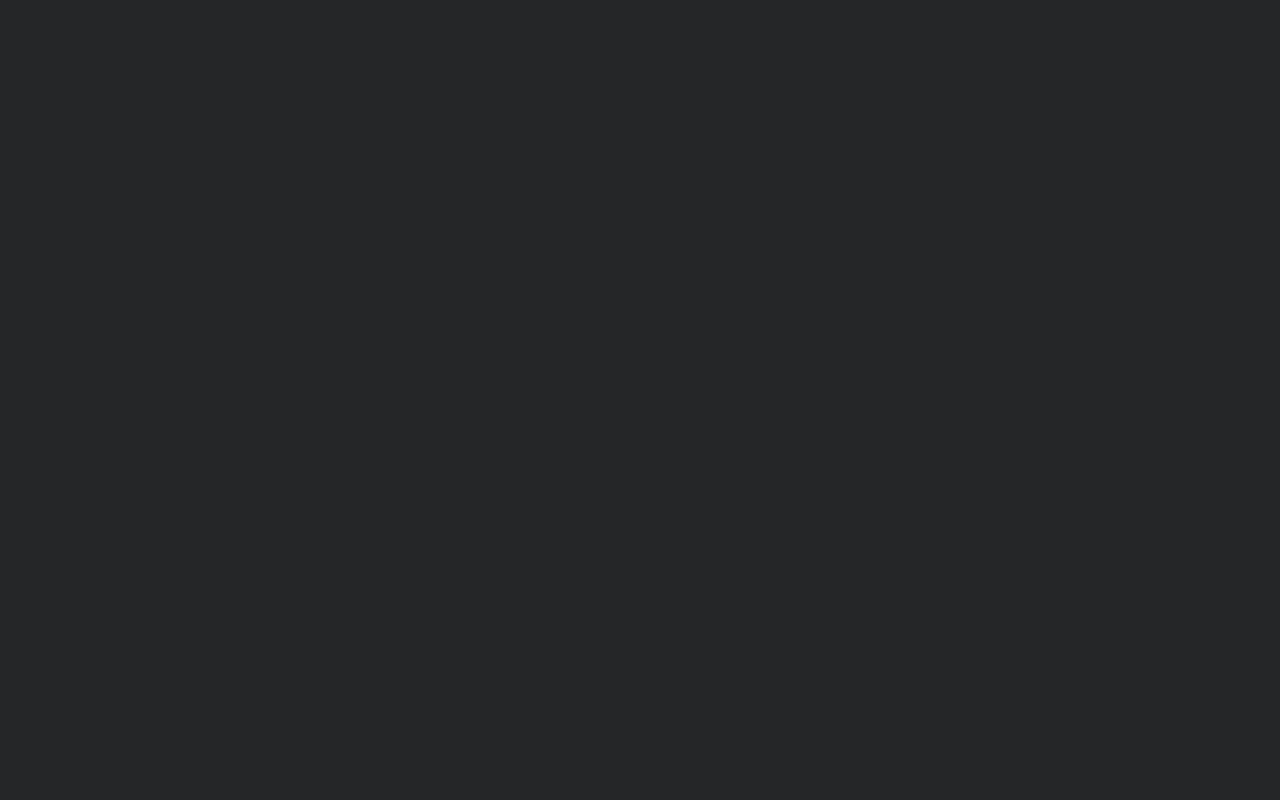
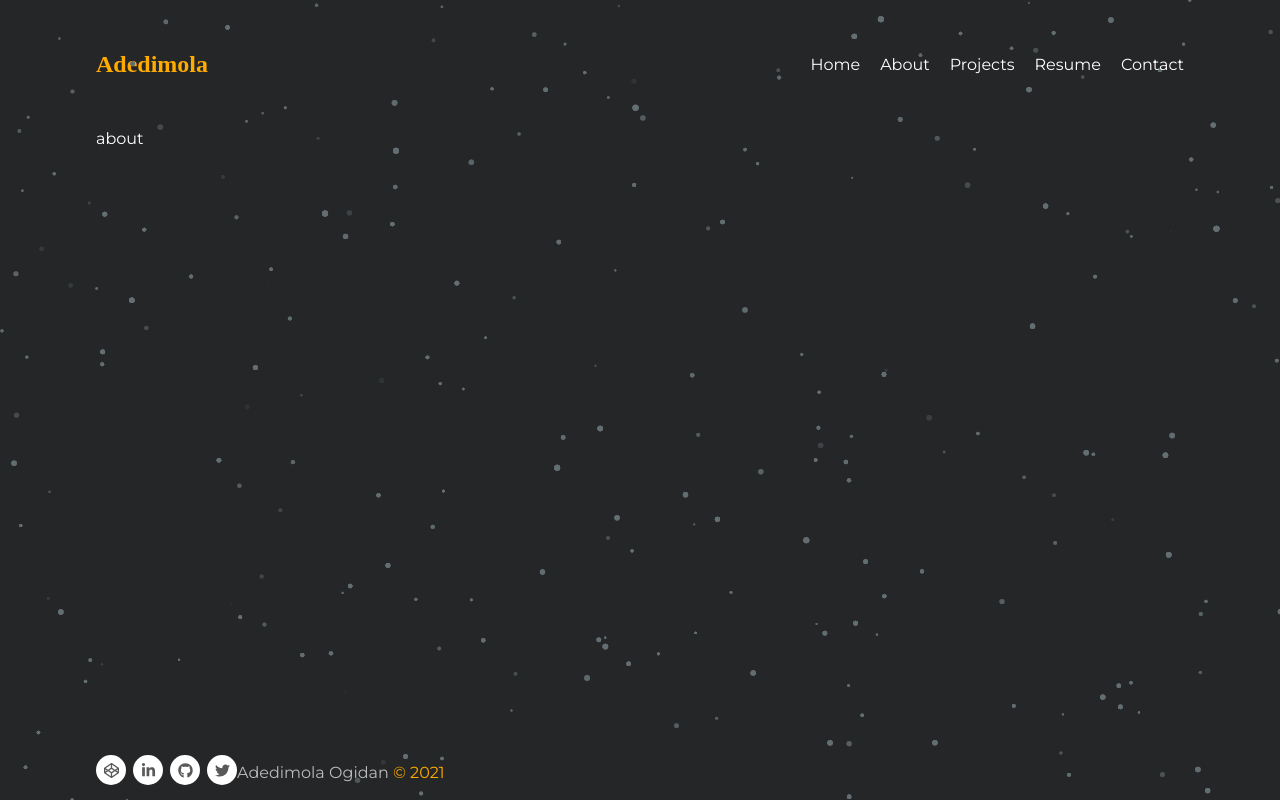
Before and after one commit to dimola7/portfolio-v4, a React (Create React App) app: page /about in a window 1280 px wide. Built offline with nearby package versions, Linux system fonts and the light colour scheme.

Commit message:
added footer

```diff
--- a/package.json
+++ b/package.json
@@ -6,14 +6,18 @@
     "@testing-library/jest-dom": "^5.11.4",
     "@testing-library/react": "^11.1.0",
     "@testing-library/user-event": "^12.1.10",
+    "@types/gsap": "^3.0.0",
     "@types/jest": "^26.0.15",
     "@types/node": "^12.0.0",
     "@types/react": "^17.0.0",
     "@types/react-dom": "^17.0.0",
+    "@types/react-icons": "^3.0.0",
     "@types/react-router-dom": "5.1.9",
     "@types/styled-components": "^5.1.15",
+    "gsap": "^3.8.0",
     "react": "^17.0.2",
     "react-dom": "^17.0.2",
+    "react-icons": "^4.3.1",
     "react-router-dom": "5.3.0",
     "react-scripts": "4.0.3",
     "react-tsparticles": "^1.37.2",
--- /dev/null
+++ b/src/app/components/Footer/Footer.tsx
@@ -0,0 +1,117 @@
+import { Link } from "react-router-dom";
+import { gsap } from "gsap";
+import Styled from "styled-components";
+import { FaGithub, FaTwitter, FaLinkedinIn, FaCodepen } from "react-icons/fa";
+import { Text, Span } from "../styles/text.styles";
+
+const Footer = () => {
+  const onEnter = ({ currentTarget }: any) => {
+    gsap.to(currentTarget, { rotation: "+=360" });
+  };
+  const onLeave = ({ currentTarget }: any) => {
+    gsap.to(currentTarget, { rotation: "-=360" });
+  };
+
+  return (
+    <FooterDiv>
+      <IconDiv className="social-network social-circle">
+        <IconList>
+          <IconLink
+            to="https://codepen.io/dimola"
+            // backgroundColor:"#636e72"
+            target="_blank"
+          >
+            <FaCodepen onMouseEnter={onEnter} onMouseLeave={onLeave} />
+          </IconLink>
+        </IconList>
+        <IconList>
+          <IconLink
+            to="https://www.linkedin.com/in/dimola-o-4671b2a6/"
+            // backgroundColor="#007bb7"
+            target="_blank"
+          >
+            <FaLinkedinIn onMouseEnter={onEnter} onMouseLeave={onLeave} />
+          </IconLink>
+        </IconList>
+        <IconList>
+          <IconLink
+            to="https://github.com/dimola7"
+            // backgroundColor="#2d3436"
+            target="_blank"
+          >
+            <FaGithub onMouseEnter={onEnter} onMouseLeave={onLeave} />
+          </IconLink>
+        </IconList>
+        <IconList>
+          <IconLink
+            to="https://twitter.com/dimola_"
+            // backgroundColor = "#44bcdd"
+            target="_blank"
+          >
+            <FaTwitter onMouseEnter={onEnter} onMouseLeave={onLeave} />
+          </IconLink>
+        </IconList>
+      </IconDiv>
+
+      <Text
+        color="#bbb"
+        //   textAlign="center"
+      >
+        Adedimola Ogidan <Span color="#ffab00">&copy; 2021</Span>
+      </Text>
+    </FooterDiv>
+  );
+};
+
+export default Footer;
+
+const FooterDiv = Styled.footer`
+  display: grid;
+  position: absolute;
+  bottom: 0;
+  grid-template-columns: 1fr;
+  justify-content: center;
+  height: 3.5rem;
+  /* margin-top: 40px; */
+  /* width: 100%; */
+
+  @media screen and (min-width: 660px) {
+    /* justify-content: space-between; */
+    grid-template-columns: 1fr 7fr;
+    justify-content: start;
+    align-items: center;
+  }
+`;
+const IconDiv = Styled.div`
+  display: flex;
+  justify-content: center;
+  gap: 7px;
+`;
+export const IconList = Styled.div`
+  line-height: 35px;
+`;
+const IconLink = Styled(Link)`
+  background-color: #fff;
+  display: inline-block;
+  position: relative;
+  margin: 0 auto 0 auto;
+  -moz-border-radius: 50%;
+  -webkit-border-radius: 50%;
+  border-radius: 50%;
+  text-align: center;
+  width: 30px;
+  height: 30px;
+  font-size: 15px;
+
+  * {
+    fill: #595959;
+  }
+
+  &:hover {
+    background-color: ${(props: any) => props.backgroundColor};
+
+    * {
+      fill: #fff;
+    }
+  }
+`;
--- a/src/app/components/Layout/Layout.tsx
+++ b/src/app/components/Layout/Layout.tsx
@@ -1,6 +1,7 @@
 import Styled from "styled-components";
 import ParticlesBackground from "../ParticlesBackground";
 import Navbar from "../Navbar/Navbar";
+import Footer from "../Footer/Footer";
 import "../../../App.css";
 
 const Layout = ({ children }: any) => {
@@ -10,6 +11,7 @@ const Layout = ({ children }: any) => {
       <LayoutContainer>
         <Navbar />
         <div>{children}</div>
+        <Footer />
       </LayoutContainer>
     </div>
   );
--- /dev/null
+++ b/src/app/components/styles/text.styles.ts
@@ -0,0 +1,61 @@
+import styled from "styled-components";
+
+export const Text = styled.p`
+  font-size: ${(props:any) => props.fontSize};
+  color: ${(props: any) => props.color};
+  font-weight: ${(props: any) => props.fontWeight};
+  letter-spacing: ${(props: any) => props.letterSpacing};
+  word-spacing: ${(props: any) => props.wordSpacing};
+  text-align: ${(props: any) => props.textAlign};
+  margin-top: ${(props: any) => props.marginTop};
+`
+export const H2 = styled.h2`
+  font-size: 2rem;
+
+  @media screen and (min-width: 600px) {
+    font-size: ${(props: any) => props.fontSize};
+    color: ${(props: any) => props.color};
+    font-weight: ${(props: any) => props.fontWeight};
+    letter-spacing: ${(props: any) => props.letterSpacing};
+    word-spacing: ${(props: any) => props.wordSpacing};
+    text-align: ${(props: any) => props.textAlign};
+    margin-top: ${(props: any) => props.marginTop};
+  }
+`
+export const H3 = styled.h3`
+  font-size: 1.5rem;
+  font-weight: 400;
+
+  @media screen and (min-width: 660px) {
+    font-size: ${(props: any) => props.fontSize};
+    color: ${(props: any) => props.color};
+    font-weight: ${(props: any) => props.fontWeight};
+    letter-spacing: ${(props: any) => props.letterSpacing};
+    word-spacing: ${(props: any) => props.wordSpacing};
+    text-align: ${(props: any) => props.textAlign};
+    margin-top: ${(props: any) => props.marginTop};
+  }
+`
+export const Span = styled.span`
+  font-size: ${(props: any) => props.fontSize};
+  color: ${(props: any) => props.color};
+  font-weight: ${(props: any) => props.fontWeight};
+  letter-spacing: ${(props: any) => props.letterSpacing};
+  word-spacing: ${(props: any) => props.wordSpacing};
+  text-align: ${(props: any) => props.textAlign};
+  margin-top: ${(props: any) => props.marginTop};
+`
+export const H4 = styled.h4`
+  font-size: 1.2rem;
+  font-weight: 400;
+
+  @media screen and (min-width: 660px) {
+    font-size: ${(props: any) => props.fontSize};
+    color: ${(props: any) => props.color};
+    font-weight: ${(props: any) => props.fontWeight};
+    letter-spacing: ${(props: any) => props.letterSpacing};
+    word-spacing: ${(props: any) => props.wordSpacing};
+    text-align: ${(props: any) => props.textAlign};
+    margin-top: ${(props: any) => props.marginTop};
+  }
+`
--- /dev/null
+++ b/src/app/pages/About.tsx
@@ -0,0 +1,11 @@
+import Layout from "../components/Layout/Layout";
+
+const About = () => {
+  return (
+    <Layout>
+      <div>about</div>
+    </Layout>
+  );
+};
+
+export default About;
--- /dev/null
+++ b/src/app/pages/Contact.tsx
@@ -0,0 +1,11 @@
+import Layout from "../components/Layout/Layout";
+
+const Contact = () => {
+  return (
+    <Layout>
+      <div>about</div>
+    </Layout>
+  );
+};
+
+export default Contact;
--- /dev/null
+++ b/src/app/pages/Projects.tsx
@@ -0,0 +1,11 @@
+import Layout from "../components/Layout/Layout";
+
+const Projects = () => {
+  return (
+    <Layout>
+      <div>about</div>
+    </Layout>
+  );
+};
+
+export default Projects;
--- /dev/null
+++ b/src/app/pages/Resume.tsx
@@ -0,0 +1,11 @@
+import Layout from "../components/Layout/Layout";
+
+const Resume = () => {
+  return (
+    <Layout>
+      <div>about</div>
+    </Layout>
+  );
+};
+
+export default Resume;
--- a/src/app/routes/Routes.tsx
+++ b/src/app/routes/Routes.tsx
@@ -1,11 +1,19 @@
 import { BrowserRouter as Router, Switch, Route } from "react-router-dom";
+import About from "../pages/About";
+import Contact from "../pages/Contact";
 import Home from "../pages/Home";
+import Projects from "../pages/Projects";
+import Resume from "../pages/Resume";
 
 const Routes = () => {
   return (
     <Router>
       <Switch>
         <Route path="/" exact component={Home} />
+        <Route path="/about" exact component={About} />
+        <Route path="/projects" exact component={Projects} />
+        <Route path="/resume" exact component={Resume} />
+        <Route path="/contact" exact component={Contact} />
       </Switch>
     </Router>
   );
```
Also changed, not shown: 1 other file (tests, documents, lock files or other folders).
